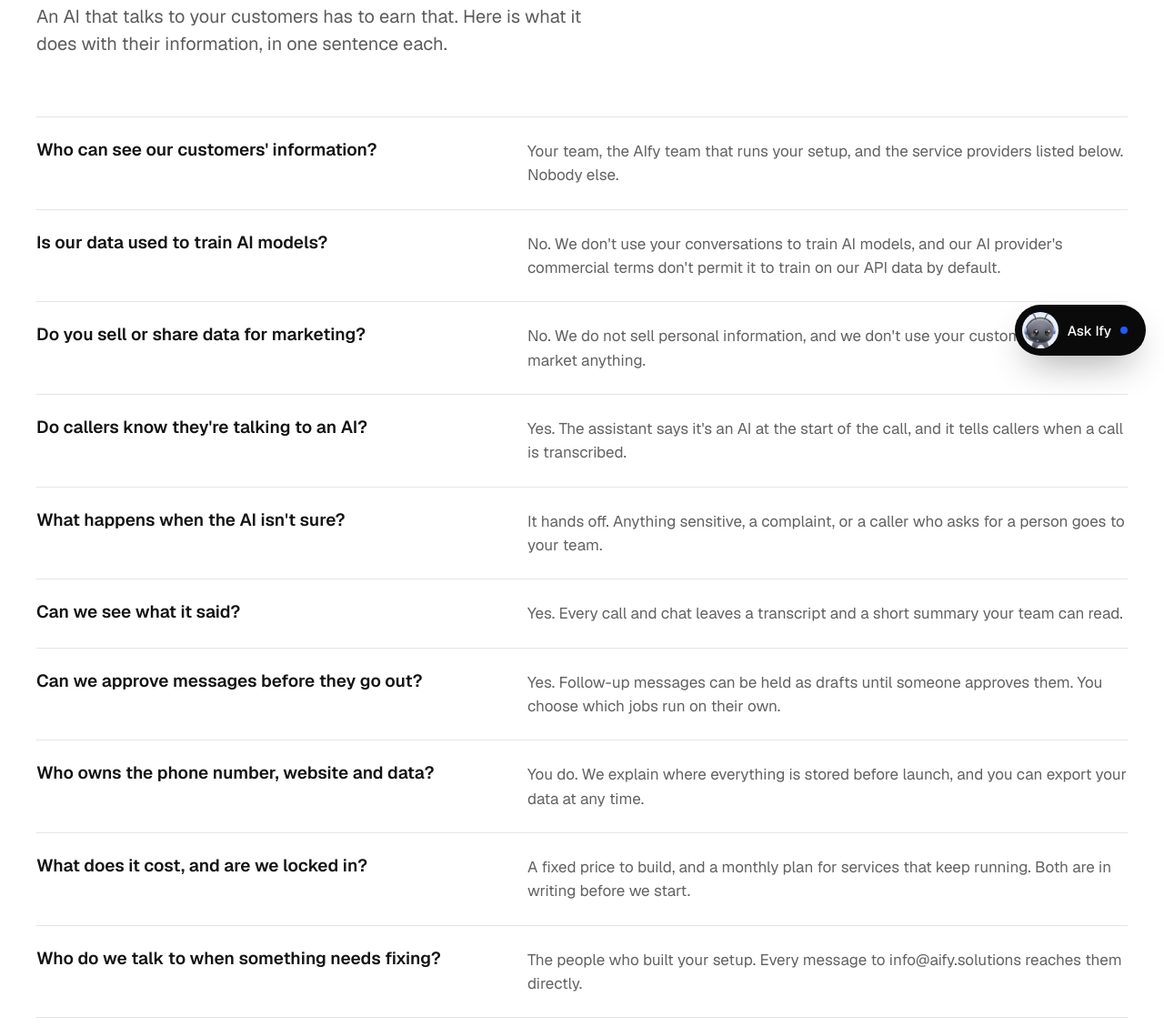
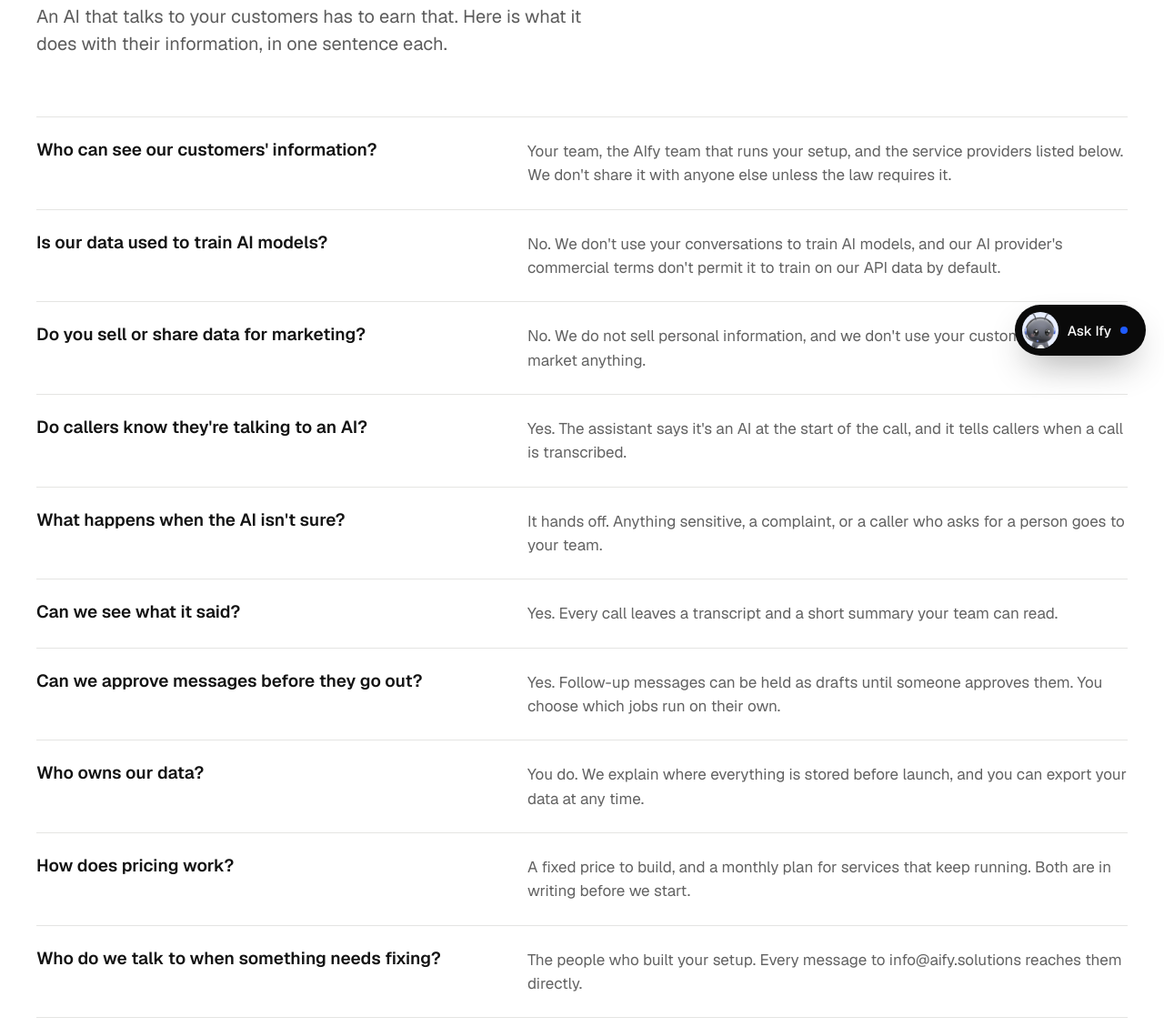
Before and after one commit to AnandGandhi03/AIfy-Solutions, a website: page public/trust.html in a window 1280 px wide. Shown: the part 389-1518 px from the top of the page at 91% size. Drawn offline with nearby package versions, Linux system fonts and the light colour scheme.

Commit message:
Trust page: match answers to the privacy policy wording
Co-Authored-By: Claude Fable 5.2 <noreply@anthropic.com>
Claude-Session: https://claude.ai/code/session_01SPrkMSVqEkngDfXvsSCbfJ

```diff
--- a/public/trust.html
+++ b/public/trust.html
@@ -4,10 +4,10 @@
 <meta charset="utf-8">
 <meta name="viewport" content="width=device-width,initial-scale=1,viewport-fit=cover">
 <title>Trust: plain answers about your data | AIfy</title>
-<meta name="description" content="What AIfy does with your customers' information, in one sentence each: who sees it, AI training, call transcripts, approvals, ownership, and the providers we use.">
+<meta name="description" content="What AIfy does with your customers&#x27; information, in one sentence each: who sees it, AI training, call transcripts, approvals, data ownership, and the providers we use.">
 <link rel="canonical" href="https://aify.solutions/trust">
 <meta property="og:type" content="website"><meta property="og:site_name" content="AIfy Solutions">
-<meta property="og:title" content="Trust: plain answers about your data | AIfy"><meta property="og:description" content="What AIfy does with your customers' information, in one sentence each: who sees it, AI training, call transcripts, approvals, ownership, and the providers we use.">
+<meta property="og:title" content="Trust: plain answers about your data | AIfy"><meta property="og:description" content="What AIfy does with your customers&#x27; information, in one sentence each: who sees it, AI training, call transcripts, approvals, data ownership, and the providers we use.">
 <meta property="og:url" content="https://aify.solutions/trust"><meta property="og:image" content="https://aify.solutions/assets/aify-og.png">
 <meta name="twitter:card" content="summary_large_image">
 <meta name="theme-color" content="#FFFFFF">
@@ -82,7 +82,7 @@ body{margin:0}
 </section>
 <section class="aify-reveal" style="max-width: 1200px; margin: 0 auto; padding: 24px 24px 56px"><div style="padding: 24px 0; border-top: 1px solid #E4E4E1; display: flex; flex-wrap: wrap; gap: 8px 40px">
 <h3 style="flex: 1 1 300px; margin: 0; font-size: 19px; line-height: 1.3; font-weight: 600">Who can see our customers&#x27; information?</h3>
-<p style="flex: 1.4 1 380px; margin: 0; font-size: 17px; line-height: 1.55; color: #5C5C5C">Your team, the AIfy team that runs your setup, and the service providers listed below. Nobody else.</p>
+<p style="flex: 1.4 1 380px; margin: 0; font-size: 17px; line-height: 1.55; color: #5C5C5C">Your team, the AIfy team that runs your setup, and the service providers listed below. We don&#x27;t share it with anyone else unless the law requires it.</p>
 </div><div style="padding: 24px 0; border-top: 1px solid #E4E4E1; display: flex; flex-wrap: wrap; gap: 8px 40px">
 <h3 style="flex: 1 1 300px; margin: 0; font-size: 19px; line-height: 1.3; font-weight: 600">Is our data used to train AI models?</h3>
 <p style="flex: 1.4 1 380px; margin: 0; font-size: 17px; line-height: 1.55; color: #5C5C5C">No. We don&#x27;t use your conversations to train AI models, and our AI provider&#x27;s commercial terms don&#x27;t permit it to train on our API data by default.</p>
@@ -97,15 +97,15 @@ body{margin:0}
 <p style="flex: 1.4 1 380px; margin: 0; font-size: 17px; line-height: 1.55; color: #5C5C5C">It hands off. Anything sensitive, a complaint, or a caller who asks for a person goes to your team.</p>
 </div><div style="padding: 24px 0; border-top: 1px solid #E4E4E1; display: flex; flex-wrap: wrap; gap: 8px 40px">
 <h3 style="flex: 1 1 300px; margin: 0; font-size: 19px; line-height: 1.3; font-weight: 600">Can we see what it said?</h3>
-<p style="flex: 1.4 1 380px; margin: 0; font-size: 17px; line-height: 1.55; color: #5C5C5C">Yes. Every call and chat leaves a transcript and a short summary your team can read.</p>
+<p style="flex: 1.4 1 380px; margin: 0; font-size: 17px; line-height: 1.55; color: #5C5C5C">Yes. Every call leaves a transcript and a short summary your team can read.</p>
 </div><div style="padding: 24px 0; border-top: 1px solid #E4E4E1; display: flex; flex-wrap: wrap; gap: 8px 40px">
 <h3 style="flex: 1 1 300px; margin: 0; font-size: 19px; line-height: 1.3; font-weight: 600">Can we approve messages before they go out?</h3>
 <p style="flex: 1.4 1 380px; margin: 0; font-size: 17px; line-height: 1.55; color: #5C5C5C">Yes. Follow-up messages can be held as drafts until someone approves them. You choose which jobs run on their own.</p>
 </div><div style="padding: 24px 0; border-top: 1px solid #E4E4E1; display: flex; flex-wrap: wrap; gap: 8px 40px">
-<h3 style="flex: 1 1 300px; margin: 0; font-size: 19px; line-height: 1.3; font-weight: 600">Who owns the phone number, website and data?</h3>
+<h3 style="flex: 1 1 300px; margin: 0; font-size: 19px; line-height: 1.3; font-weight: 600">Who owns our data?</h3>
 <p style="flex: 1.4 1 380px; margin: 0; font-size: 17px; line-height: 1.55; color: #5C5C5C">You do. We explain where everything is stored before launch, and you can export your data at any time.</p>
 </div><div style="padding: 24px 0; border-top: 1px solid #E4E4E1; display: flex; flex-wrap: wrap; gap: 8px 40px">
-<h3 style="flex: 1 1 300px; margin: 0; font-size: 19px; line-height: 1.3; font-weight: 600">What does it cost, and are we locked in?</h3>
+<h3 style="flex: 1 1 300px; margin: 0; font-size: 19px; line-height: 1.3; font-weight: 600">How does pricing work?</h3>
 <p style="flex: 1.4 1 380px; margin: 0; font-size: 17px; line-height: 1.55; color: #5C5C5C">A fixed price to build, and a monthly plan for services that keep running. Both are in writing before we start.</p>
 </div><div style="padding: 24px 0; border-top: 1px solid #E4E4E1; display: flex; flex-wrap: wrap; gap: 8px 40px">
 <h3 style="flex: 1 1 300px; margin: 0; font-size: 19px; line-height: 1.3; font-weight: 600">Who do we talk to when something needs fixing?</h3>
```
